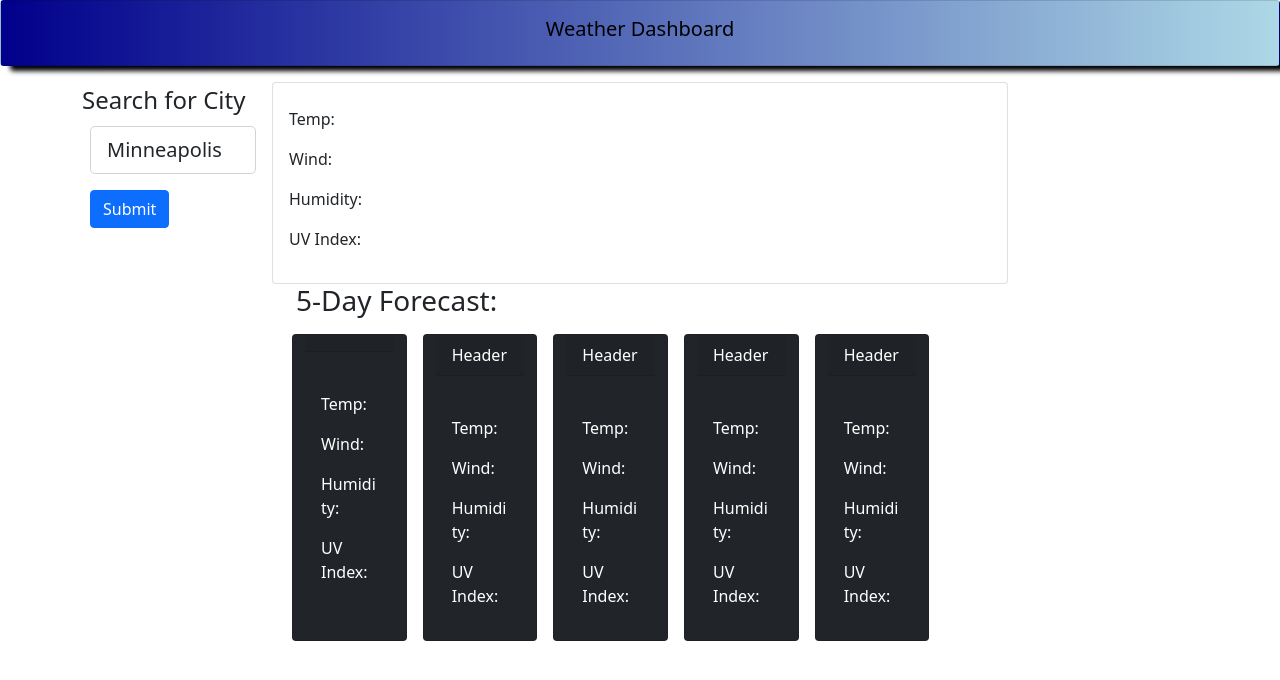
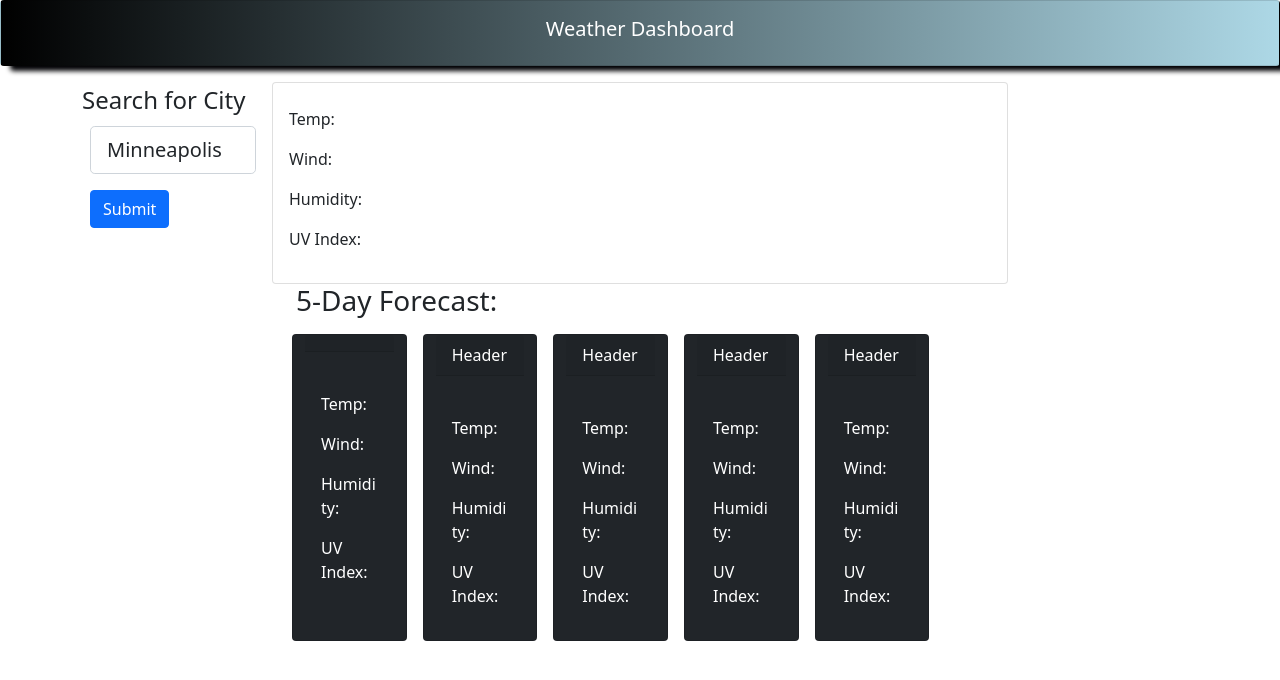
Before and after one commit to hlodg/Weather-Dashboard, a plain HTML site: page index.html in a window 1280 px wide. Drawn offline with nearby package versions, Linux system fonts and the light colour scheme.

Commit message:
messing with the colors

```diff
--- a/assets/style.css
+++ b/assets/style.css
@@ -1,7 +1,7 @@
 #title {
-    background-image: linear-gradient(to right, darkblue , lightblue) !important;
+    background-image: linear-gradient(to right, black , lightblue) !important;
     box-shadow: 10px 5px 5px rgb(0, 0, 4);
-    color:black;
+    color:white;
     font-weight: 1000;
     text-align: center;
 }
```
